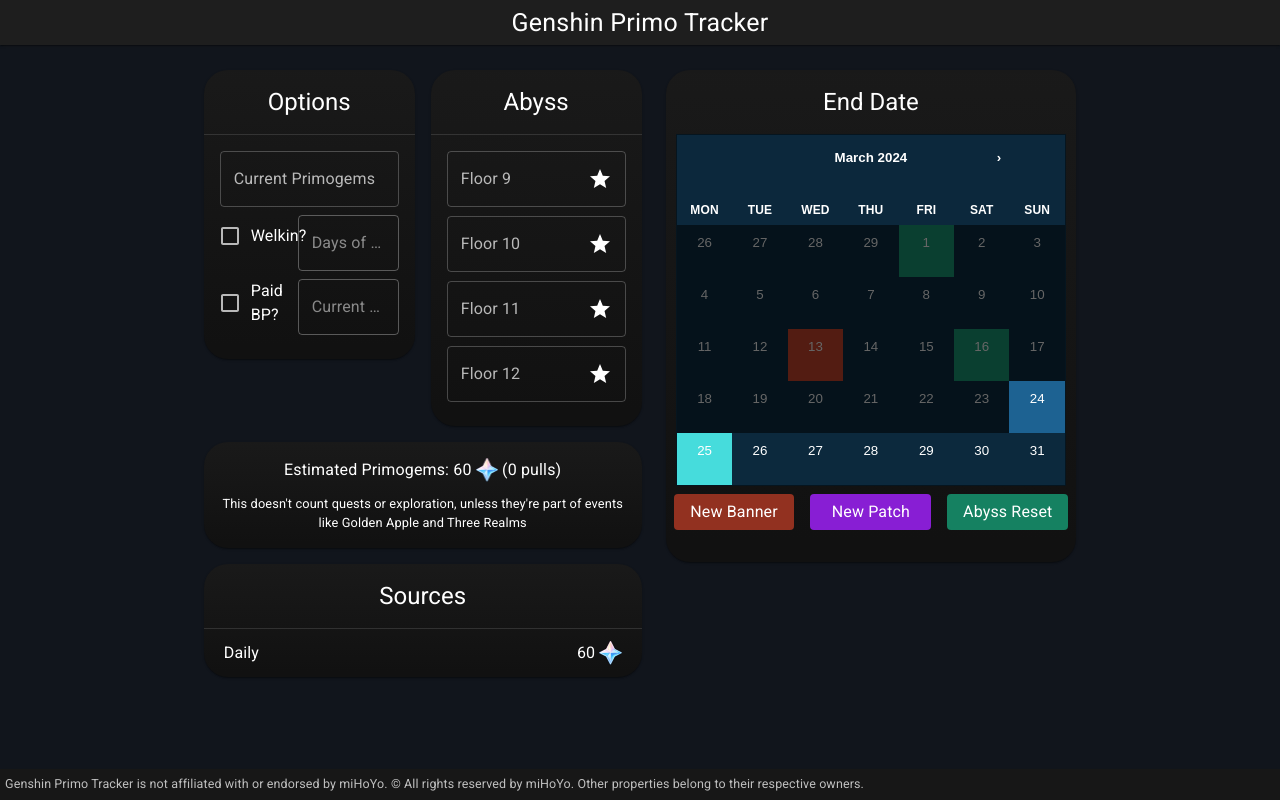
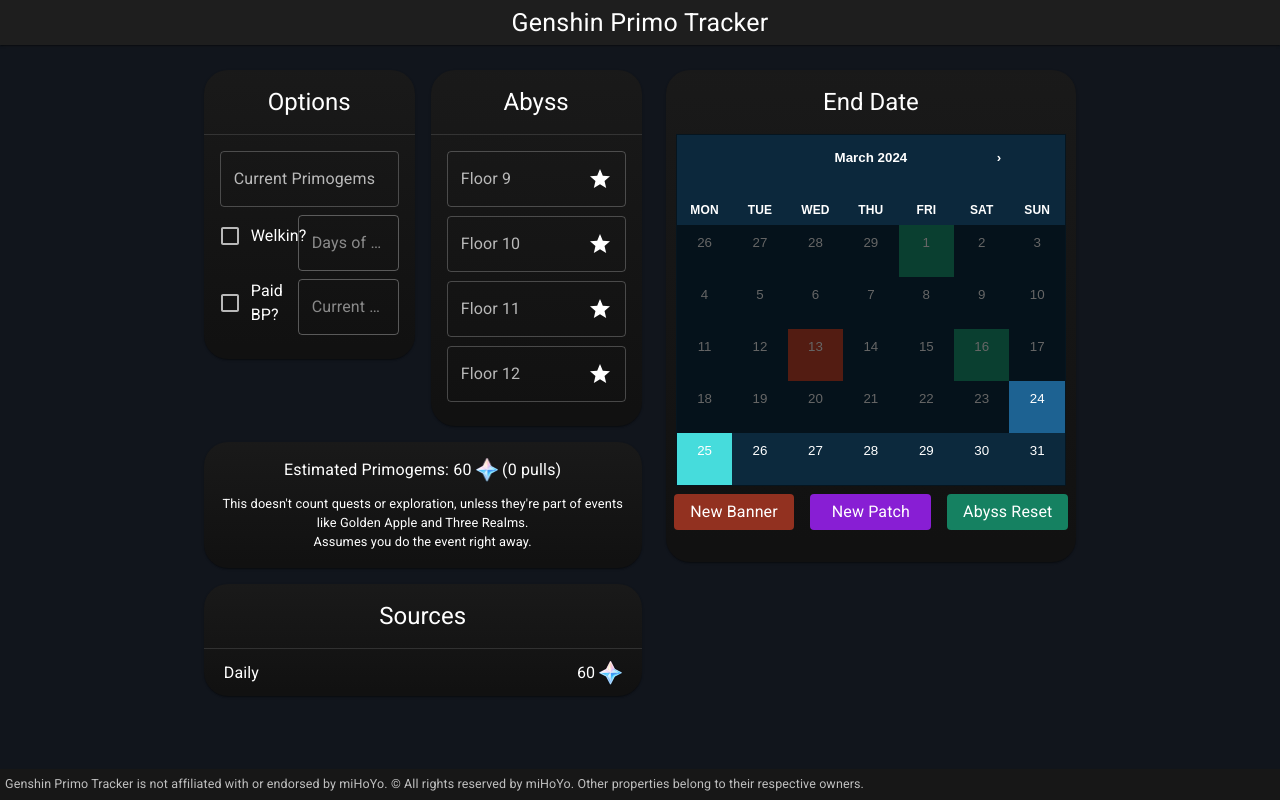
Before and after one commit to SirDerpyHerp/genshin-primo, a React (Create React App) app: page / in a window 1280 px wide. Built offline with nearby package versions, Linux system fonts and the light colour scheme.

Commit message:
Better Disclaimer

```diff
--- a/src/App.tsx
+++ b/src/App.tsx
@@ -294,7 +294,8 @@
                                 <Typography padding='16px' paddingBottom='12px'>Estimated Primogems: {Math.floor(expectedPrimos)} <Primogem/> ({Math.floor(expectedPrimos/160)} pulls)</Typography>
                             </Grid>
                             <Grid item xs={12}>
-                                <Typography padding='16px' paddingTop='0px' fontSize='0.8rem'>This doesn't count quests or exploration, unless they're part of events like Golden Apple and Three Realms</Typography>
+                                <Typography padding='16px' paddingTop='0px' paddingBottom='0px' fontSize='0.8rem'>This doesn't count quests or exploration, unless they're part of events like Golden Apple and Three Realms.</Typography>
+                                <Typography padding='16px' paddingTop='0px' fontSize='0.8rem'>Assumes you do the event right away.</Typography>
                             </Grid>
                         </Grid>
                     </Card>
```
